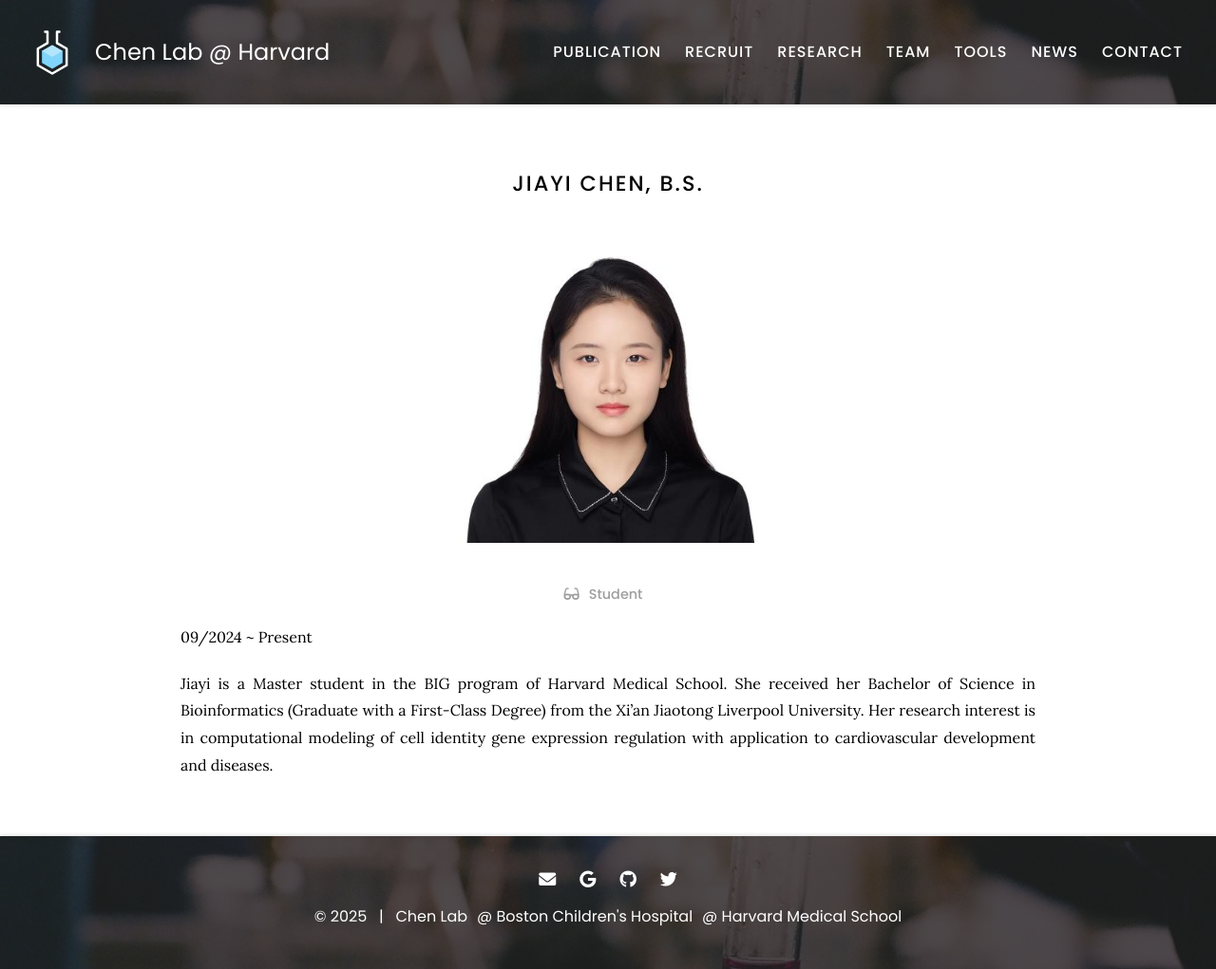
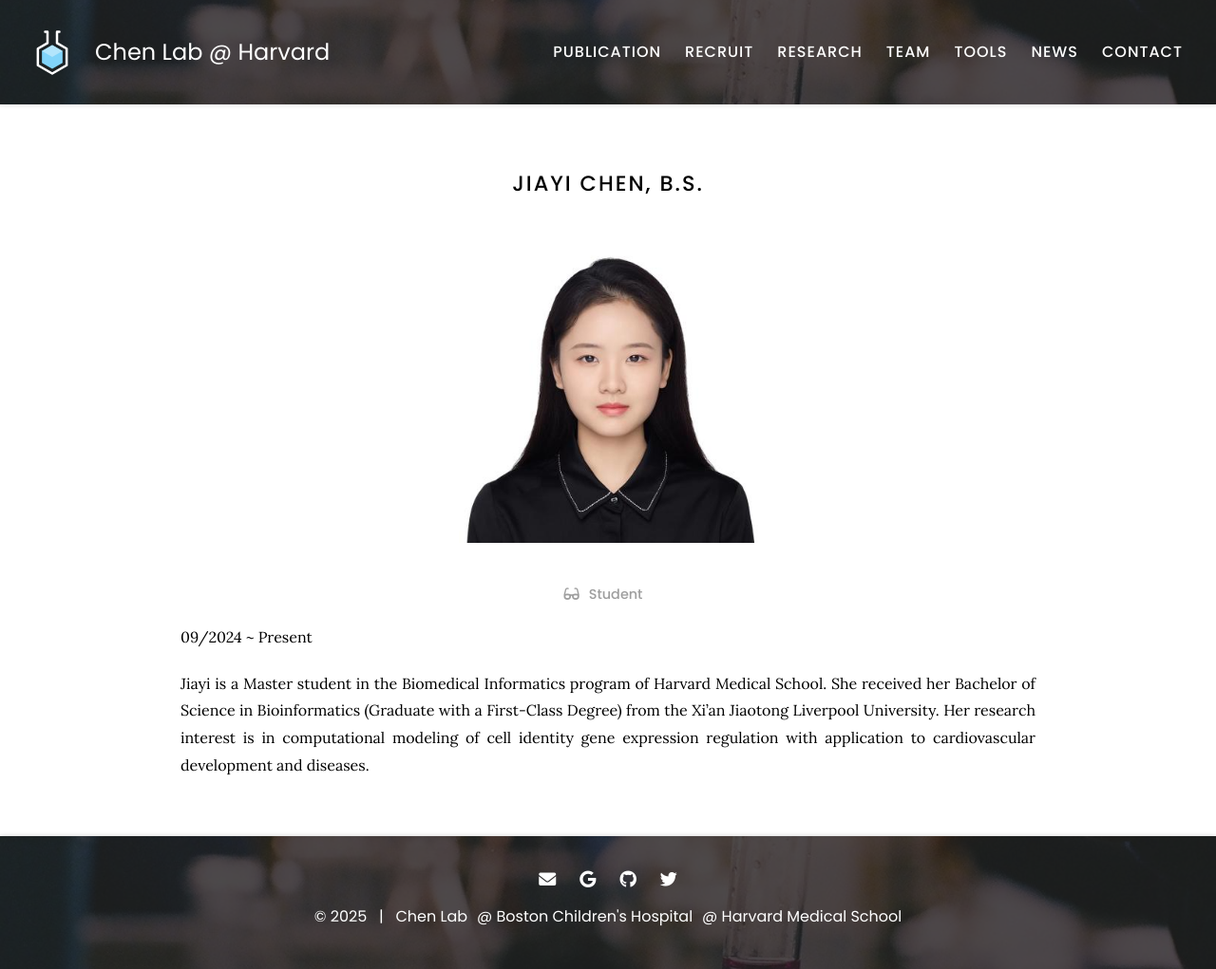
Before and after one commit to kaifuchenlab/kaifuchenlab.github.io, a Jekyll site: the page built from _members/Jiayi-Chen.md, in a window 1280 px wide. Shown: the whole page at 95% size. Built offline with Jekyll 4.4.1, drawn with Linux system fonts in a browser that asks for light colours.

Commit message:
Update Jiayi-Chen.md

```diff
--- a/_members/Jiayi-Chen.md
+++ b/_members/Jiayi-Chen.md
@@ -6,4 +6,4 @@ role: undergrad
 ---
 09/2024 ~ Present
 
-Jiayi is a Master student in the BIG program of Harvard Medical School. She received her Bachelor of Science in Bioinformatics (Graduate with a First-Class Degree) from the Xi’an Jiaotong Liverpool University. Her research interest is in computational modeling of cell identity gene expression regulation with application to cardiovascular development and diseases.
+Jiayi is a Master student in the Biomedical Informatics program of Harvard Medical School. She received her Bachelor of Science in Bioinformatics (Graduate with a First-Class Degree) from the Xi’an Jiaotong Liverpool University. Her research interest is in computational modeling of cell identity gene expression regulation with application to cardiovascular development and diseases.
```
